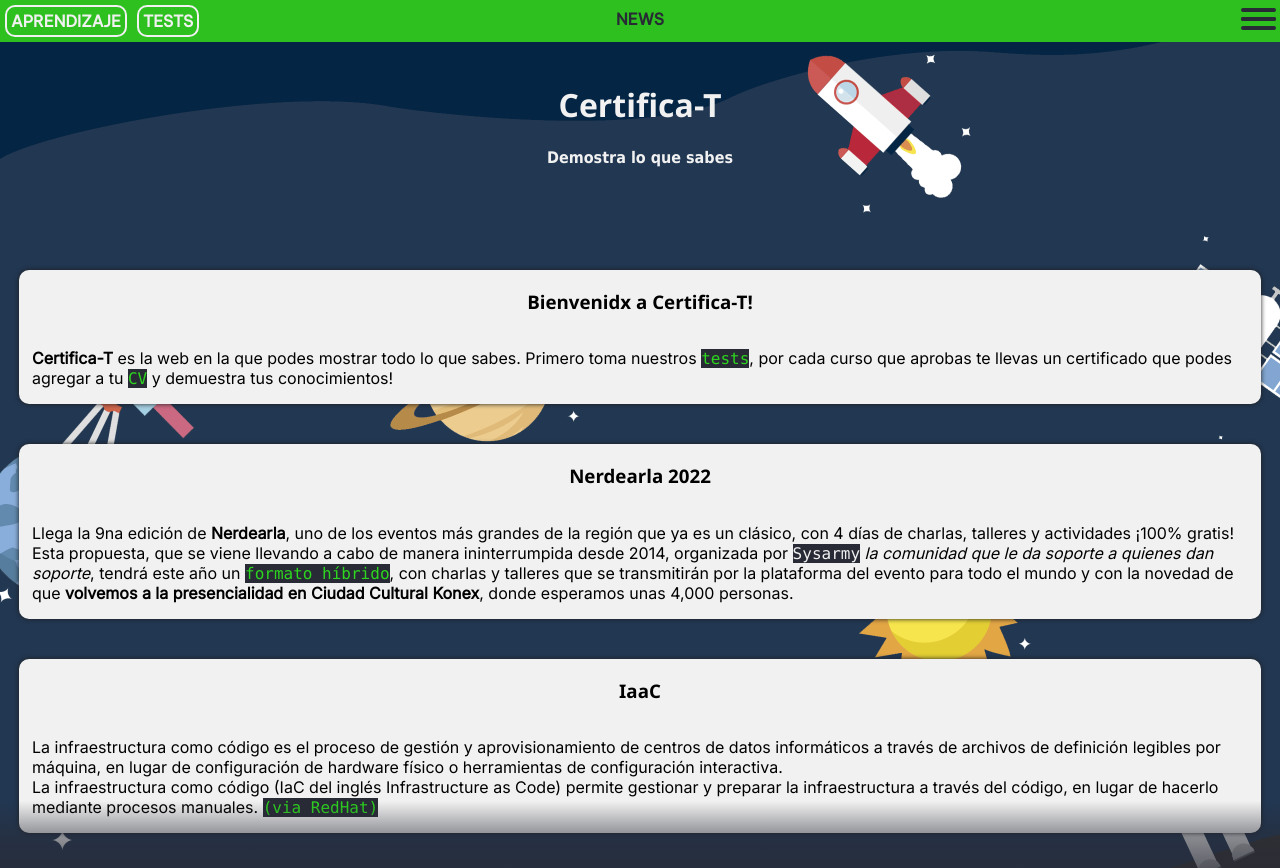
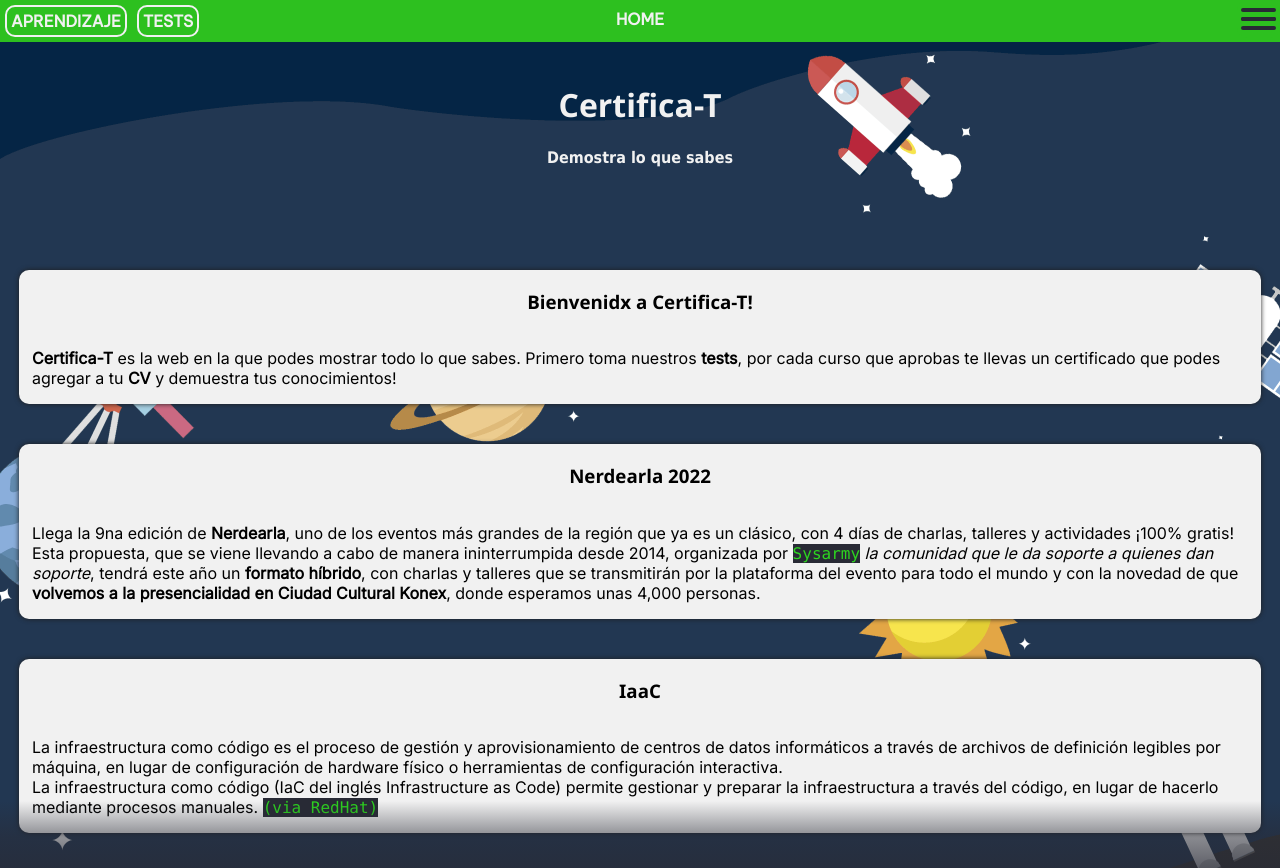
Before and after one commit to andres-sanchez88/CodoaCodoFS, a plain HTML site: page index.html in a window 1280 px wide. Shown: the top 868 px of the page. Drawn offline with Linux system fonts and the light colour scheme.

Commit message:
minor correction
Estilo y home en navbar

```diff
--- a/app.js
+++ b/app.js
@@ -25,8 +25,10 @@
 function reviewQuiz() {
     if (correctAnswerCount > falseAnswerCount) {
         alert("Aprobaste!");
+        location.reload();
     } else {
         alert("A casa!");
+        location.reload();
     }
 }
 
--- a/constructor.js
+++ b/constructor.js
@@ -5,7 +5,7 @@
     <a href=tests.html>TESTS</a>
 </div>
 <div class="home">
-    <a href=index.html>NEWS</a>
+    <a class="index" href=index.html>HOME</a>
 </div>
 <div class="burger">
     <a href="javascript:void(0);" class="menu_icon" onclick="menuBurger()">
--- a/css-certifica-home.css
+++ b/css-certifica-home.css
@@ -91,6 +91,13 @@
     flex: 1;
     flex-basis: 34%;
 }
+
+.index {
+    color: #F1F1F1;
+    margin: 5px 5px;
+    background-color: #2DC01F; /* Green */
+}
+
 
 .navbar_links {
     display: flex;
@@ -421,6 +428,10 @@
   left: 50%;
 }
 
+#buttonDefinitiveAnswer {
+    margin-top: 10px;
+    margin-bottom: 10px;
+}
 /* Carrousel con scrollbar */
 
   .ul_carrusel {
--- a/index.html
+++ b/index.html
@@ -26,12 +26,12 @@
             <!-- Analizar si poner novedades u objetivos de la web -->
             <article>
                 <h1>Bienvenidx a Certifica-T!</h1>
-                <p><strong>Certifica-T</strong> es la web en la que podes mostrar todo lo que sabes. Primero toma nuestros <span>tests</span>, por cada curso que aprobas te llevas un certificado que podes agregar a tu <span>CV</span> y demuestra tus conocimientos!</p>
+                <p><strong>Certifica-T</strong> es la web en la que podes mostrar todo lo que sabes. Primero toma nuestros <strong>tests</strong>, por cada curso que aprobas te llevas un certificado que podes agregar a tu <strong>CV</strong> y demuestra tus conocimientos!</p>
             </article>
             <article>
                 <h1>Nerdearla 2022</h1>
                 <p>Llega la 9na edición de <strong>Nerdearla</strong>, uno de los eventos más grandes de la región que ya es un clásico, con 4 días de charlas, talleres y actividades ¡100% gratis!<br>
-                Esta propuesta, que se viene llevando a cabo de manera ininterrumpida desde 2014, organizada por <span><a href="https://sysarmy.com/">Sysarmy</a></span> <em>la comunidad que le da soporte a quienes dan soporte</em>, tendrá este año un <span>formato híbrido</span>, con charlas y talleres que se transmitirán por la plataforma del evento para todo el mundo y con la novedad de que <strong>volvemos a la presencialidad en Ciudad Cultural Konex</strong>, donde esperamos unas 4,000 personas.</p>
+                Esta propuesta, que se viene llevando a cabo de manera ininterrumpida desde 2014, organizada por <a href="https://sysarmy.com/"><span>Sysarmy</span></a> <em>la comunidad que le da soporte a quienes dan soporte</em>, tendrá este año un <strong>formato híbrido</strong>, con charlas y talleres que se transmitirán por la plataforma del evento para todo el mundo y con la novedad de que <strong>volvemos a la presencialidad en Ciudad Cultural Konex</strong>, donde esperamos unas 4,000 personas.</p>
             </article>
             <article>
                 <h1>IaaC</h1>
```
